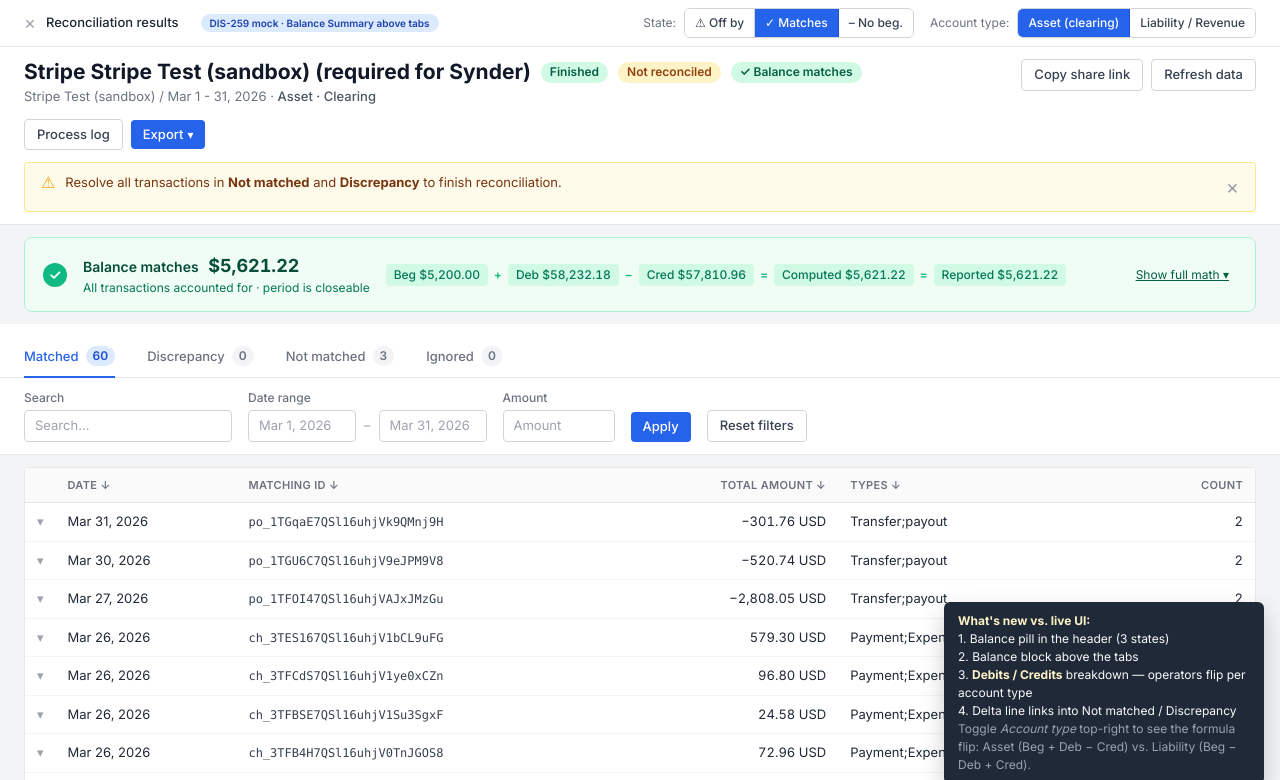
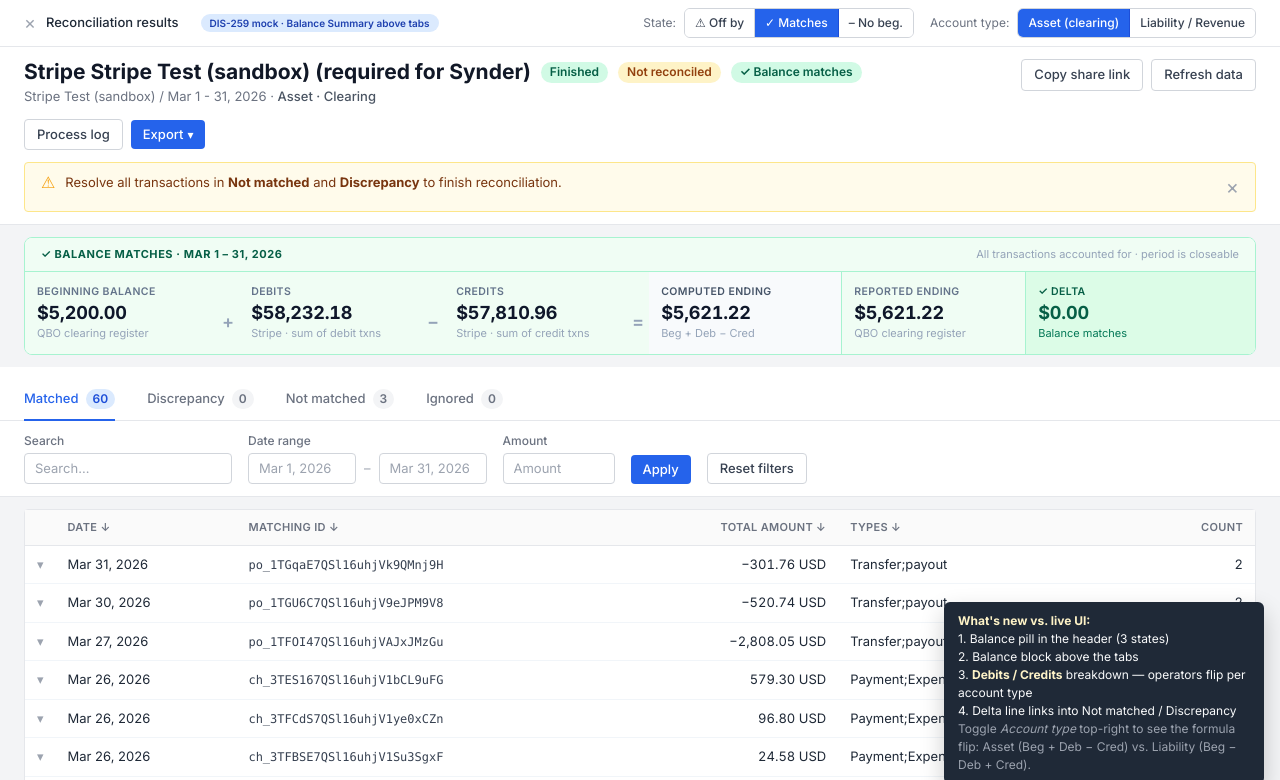
Before and after one commit to slavasynder/synder-mvp, a plain HTML site: page projects/dis-259-balance-summary/mock/index.html in a window 1280 px wide. Both pictures are taken after a click on the button "✓ Matches". Shown: the top 780 px of the page. Drawn offline with nearby package versions, Linux system fonts and the light colour scheme.

Commit message:
feat(dis-259): matched view shows full math directly — no expand toggle

```diff
--- a/projects/dis-259-balance-summary/mock/index.html
+++ b/projects/dis-259-balance-summary/mock/index.html
@@ -212,25 +212,13 @@
     </div>
   </div>
 
-  <!-- MATCH state (collapsed horizontal strip) -->
+  <!-- MATCH state (full math, always visible) -->
   <div id="bb-match" class="bb-section" style="display:none">
-    <div class="bb-match-strip">
-      <div class="bb-match-tick">✓</div>
-      <div>
-        <div class="bb-match-main">Balance matches <span class="bb-match-amount">$5,621.22</span></div>
-        <div class="text-[12px] text-emerald-700">All transactions accounted for · period is closeable</div>
+    <div class="bb-header">
+      <span class="bb-title" style="color:#065f46;">✓ Balance matches · Mar 1 – 31, 2026</span>
+      <span class="bb-meta">All transactions accounted for · period is closeable</span>
     </div>
-      <div class="bb-match-equation">
-        <span class="pill">Beg $5,200.00</span><span class="op op1">+</span>
-        <span class="pill">Deb $58,232.18</span><span class="op op2">−</span>
-        <span class="pill">Cred $57,810.96</span><span class="op">=</span>
-        <span class="pill">Computed $5,621.22</span><span class="op">=</span>
-        <span class="pill">Reported $5,621.22</span>
-      </div>
-      <button class="bb-expand-btn" onclick="expandMatch()">Show full math ▾</button>
-    </div>
-    <div id="bb-match-expanded" style="display:none">
-      <div class="bb-grid" style="background:#f0fdf4;border-top:1px solid #a7f3d0">
+    <div class="bb-grid" style="background:#f0fdf4">
       <div class="bb-cell">
         <div class="bb-label">Beginning balance</div>
         <div class="bb-num">$5,200.00</div>
@@ -265,7 +253,6 @@
         <div class="bb-label" style="color:#065f46">✓ Delta</div>
         <div class="bb-num" style="color:#065f46">$0.00</div>
         <div class="bb-src" style="color:#047857">Balance matches</div>
-        </div>
       </div>
     </div>
   </div>
@@ -422,11 +409,10 @@
   });
   // Block
   const block=document.getElementById('balance-block');
-  block.classList.remove('state-off','state-match','state-none','collapsed');
+  block.classList.remove('state-off','state-match','state-none');
   document.getElementById('bb-off').style.display='none';
   document.getElementById('bb-match').style.display='none';
   document.getElementById('bb-none').style.display='none';
-  document.getElementById('bb-match-expanded').style.display='none';
   // Pill
   const pill=document.getElementById('balance-pill');
   pill.classList.remove('c-red','c-green','c-gray','c-amber');
@@ -436,7 +422,7 @@
     pill.classList.add('c-red');
     pill.textContent='⚠ Balance off by $421.22';
   } else if(state==='match'){
-    block.classList.add('state-match','collapsed');
+    block.classList.add('state-match');
     document.getElementById('bb-match').style.display='block';
     pill.classList.add('c-green');
     pill.textContent='✓ Balance matches';
@@ -445,18 +431,6 @@
     document.getElementById('bb-none').style.display='block';
     pill.classList.add('c-gray');
     pill.textContent='– No beginning balance';
-  }
-}
-
-function expandMatch(){
-  const exp=document.getElementById('bb-match-expanded');
-  const link=document.querySelector('#bb-match .bb-expand');
-  if(exp.style.display==='none'){
-    exp.style.display='block';
-    link.textContent='Hide math ▴';
-  } else {
-    exp.style.display='none';
-    link.textContent='Show math ▾';
   }
 }
 
```
Lines whose indentation alone changed are shown as unchanged.
